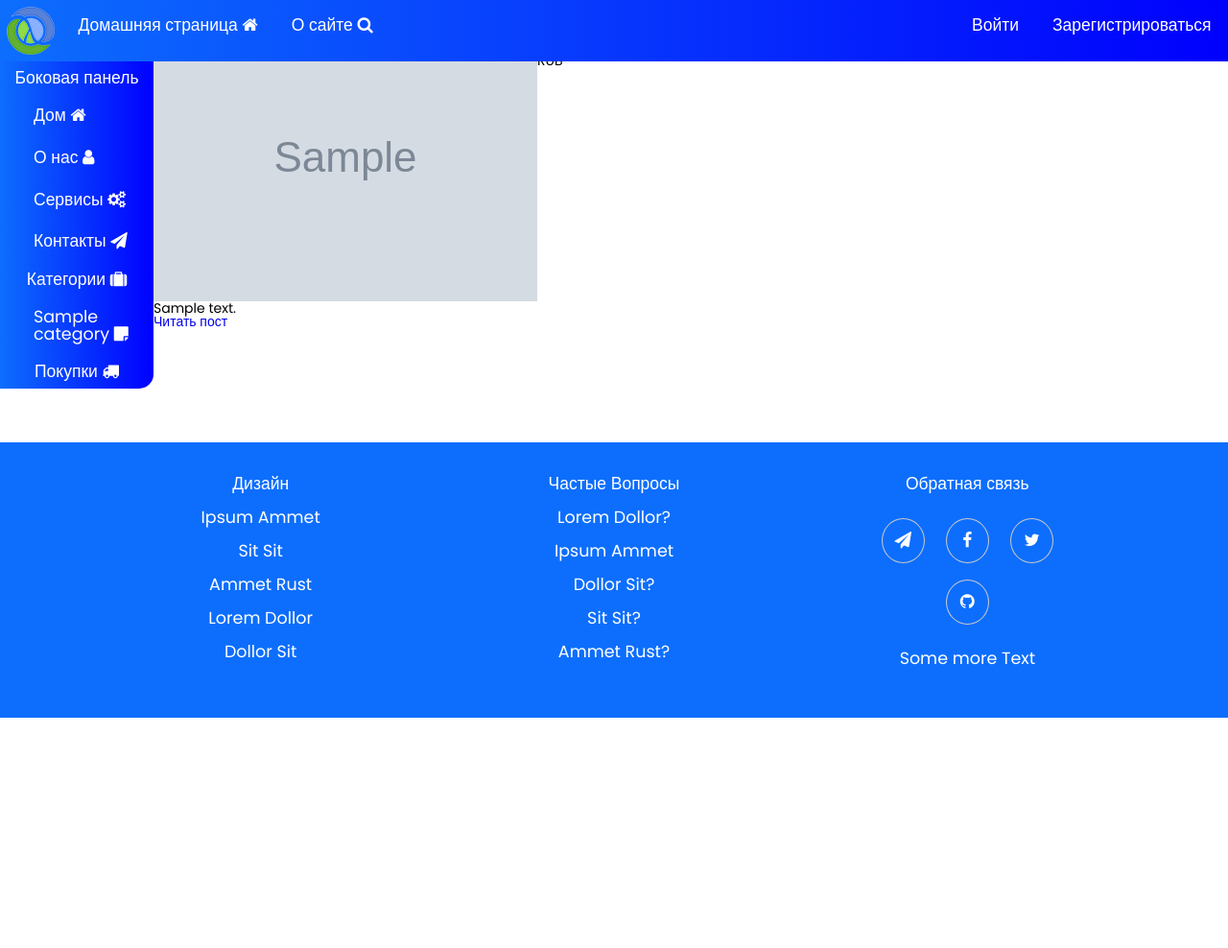
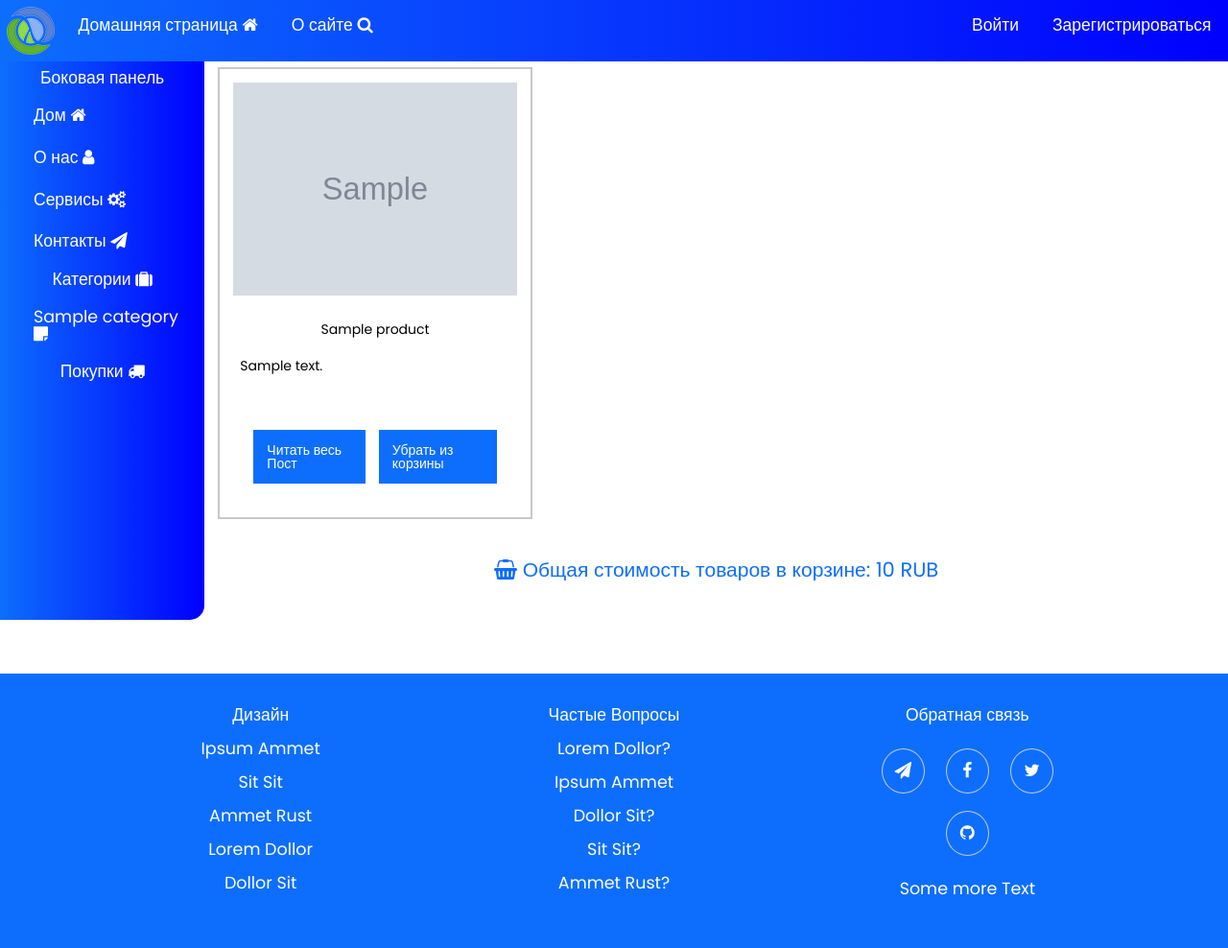
Before and after one commit to EgorKondratyev/site-shop-training, a Django app: page /cart/1/ in a window 1280 px wide. Shown: the whole page at 96% size. Before the commit the page ends 748 px from the top, so only its background shows below. Run offline with Django 4.2, Linux system fonts and the light colour scheme; tables that the repository leaves empty hold one stand-in row (values such as "Sample post"); grey boxes marked "Sample" are stand-in pictures.

Commit message:
cart with css

```diff
--- a/shop/home/templates/home/cart.html
+++ b/shop/home/templates/home/cart.html
@@ -1,21 +1,37 @@
 {% extends 'home/base.html' %}
 
 {% block content %}
-<ul class="list-articles">
-    {% for product in products %}
-        <li>
-            <h2>{{ product.name }}</h2>
+<div class="content-container">
+    <div class="card-container">
+        {% for product in products %}
+        <div class="card">
 
             {% if product.photo %}
-                <p><img class="img-article-left thumb" src="{{ product.photo.photo.url }}"></p>
+            <div class="card-img-container">
+                <img class="card-img" src="{{ product.photo.photo.url }}" alt="card-img">
+            </div>
             {% endif %}
 
-            {{ product.description| linebreaks | truncatewords:50 }}
-            <div class="clear"></div>
-            <p class="link-read-post"><a href="{{ product.get_absolute_url }}">Читать пост</a></p>
-        </li>
-    {% empty %}
-    {% endfor %}
-</ul>
-<h1>Общая стоимость товаров в корзине: {{ price.sum }} RUB</h1>
+            <div class="card-body">
+                <h4 class="card-title">{{ product.name }}</h4>
+                <p class="card-text">
+                    {{ product.description|truncatewords_html:50|safe }}
+                </p>
+                <div class="read-more-container">
+                    <a class="read-more" href="{{ product.get_absolute_url }}">Читать весь Пост</a>
+                    <a class="add-to-cart" href="{{ product.get_absolute_url_for_remove_cart }}">Убрать из корзины</a>
+                </div>
+            </div>
+
+        </div>
+        {% empty %}
+        {% endfor %}
+    </div>
+    <div class="total-price-container">
+        <div class="total-price-block">
+            <span class="fa fa-shopping-basket"></span>
+            Общая стоимость товаров в корзине: {{ price.sum }} RUB
+        </div>
+    </div>
+</div>
 {% endblock %}
--- a/shop/shop/static/css/style.css
+++ b/shop/shop/static/css/style.css
@@ -93,6 +93,7 @@ h6 {
 
 /*--------------------*/
 
+body {}
 
 /* Header */
 .main-header {
@@ -239,16 +240,18 @@ h6 {
 }
 
 .read-more-container {
-	margin-bottom: 2em;
-	text-align: center;
+	margin: 2em;
+	display: flex;
+	justify-content: space-between;
 }
 
 .read-more {
 	background-color: #0d6efd;
 	color: white;
 	text-decoration: none;
-	padding: 0.5em;
-	transition: 1.5s;
+	padding: 1em;
+	transition: 1s;
+	margin: 0.5em;
 }
 
 .read-more:hover {
@@ -297,8 +300,9 @@ h6 {
 	background-color: #0d6efd;
 	color: white;
 	text-decoration: none;
-	padding: 0.5em;
+	padding: 1em;
 	transition: 1s;
+	margin: 0.5em;
 }
 
 .add-to-cart:hover {
@@ -408,6 +412,20 @@ h6 {
 
 /* End Footer */
 
+/* Cart */
+.total-price-container {
+	display: grid;
+	grid-column: 1/13;
+}
+.total-price-block {
+	text-align: center;
+	padding: 2em;
+	font-size: 1.5em;
+	color: #0d6efd;
+}
+
+/* End Cart */
+
 @media (max-width: 1200px) {
 	.nav-link {
 		font-size: 1em;
```
